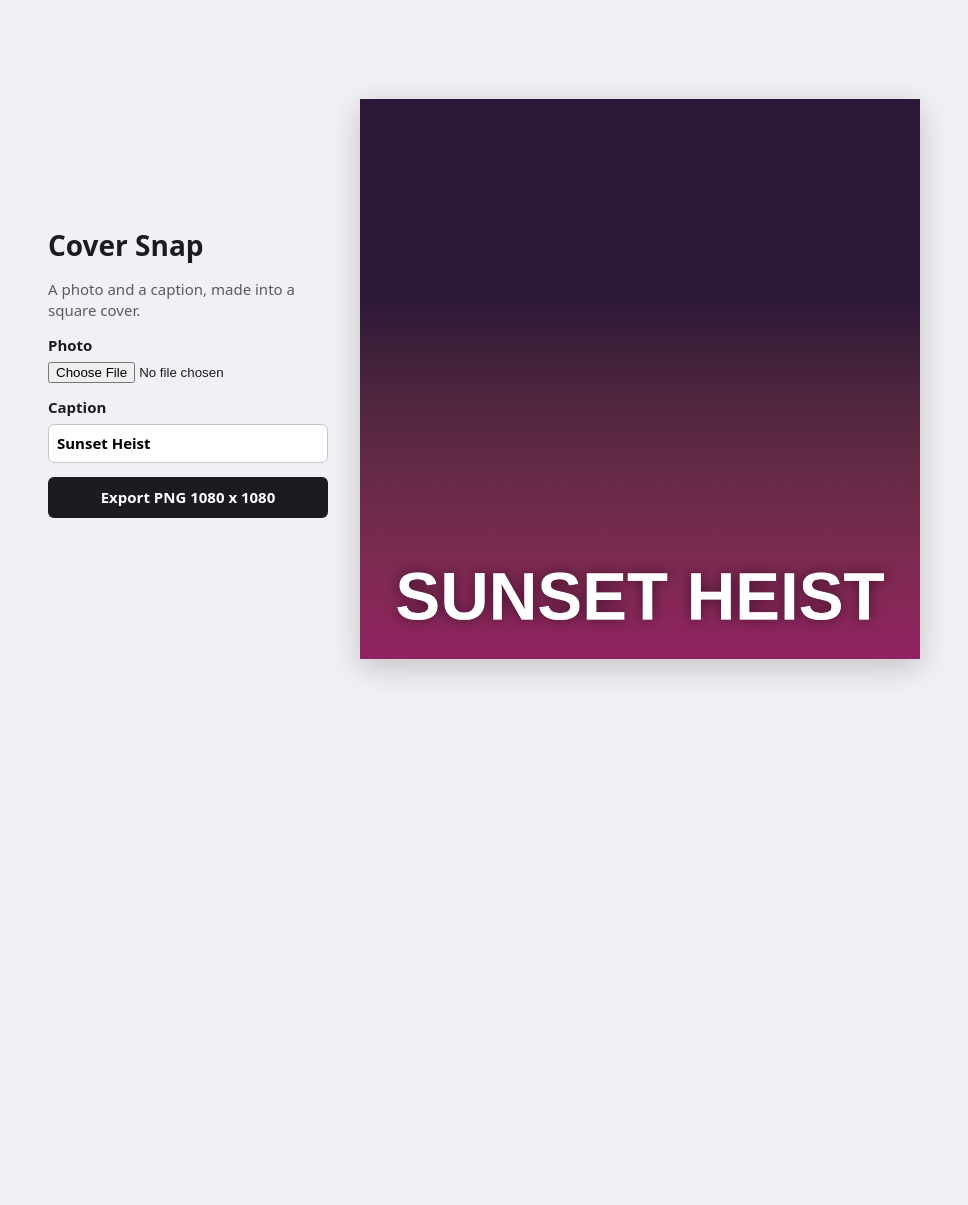
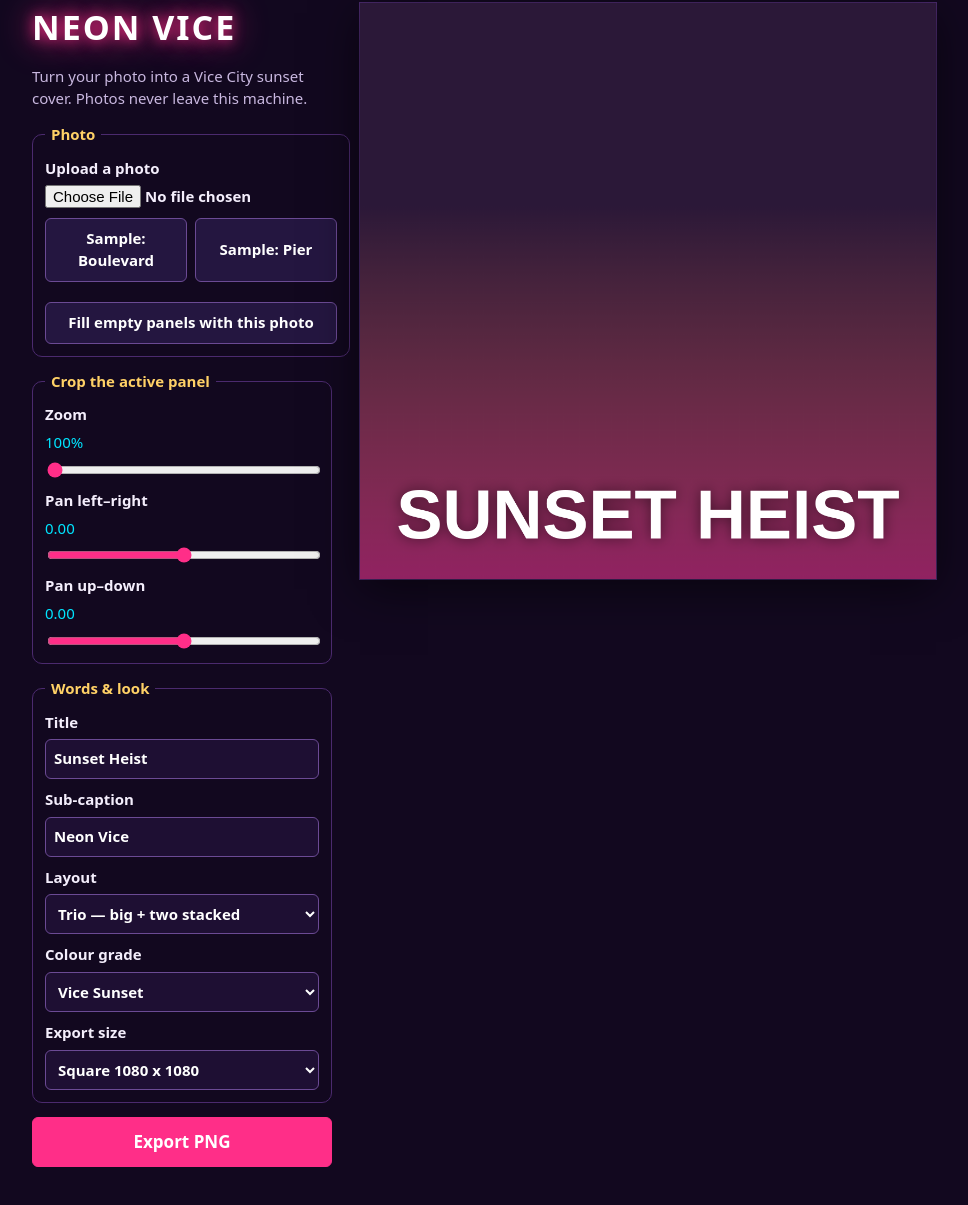
Before and after one commit to zavonlame/gta6-cover-art-01, a plain HTML site: page app/index.html in a window 1280 px wide. Shown: the part 21-1226 px from the top of the page, without its empty margins (156-1124 px from the left). Before the commit the page ends 800 px from the top, so only its background shows below. Drawn offline with Linux system fonts and the light colour scheme.

Commit message:
Add files via upload

```diff
--- a/app/index.html
+++ b/app/index.html
@@ -3,20 +3,71 @@
 <head>
 <meta charset="utf-8">
 <meta name="viewport" content="width=device-width, initial-scale=1">
-<title>Cover Snap</title>
+<title>Neon Vice — GTA-style Cover Maker</title>
 <link rel="stylesheet" href="./style.css">
 </head>
 <body>
 <main class="app">
   <section class="controls">
-    <h1>Cover Snap</h1>
-    <p>A photo and a caption, made into a square cover.</p>
-    <label>Photo <input id="photo" type="file" accept="image/*"></label>
-    <label>Caption <input id="caption" type="text" maxlength="40" value="Sunset Heist"></label>
-    <button id="export" type="button">Export PNG 1080 x 1080</button>
+    <h1>NEON VICE</h1>
+    <p class="tag">Turn your photo into a Vice City sunset cover. Photos never leave this machine.</p>
+
+    <fieldset>
+      <legend>Photo</legend>
+      <label class="file">Upload a photo <input id="photo" type="file" accept="image/*"></label>
+      <div class="row">
+        <button type="button" data-sample="boulevard">Sample: Boulevard</button>
+        <button type="button" data-sample="pier">Sample: Pier</button>
+      </div>
+      <div id="panel-tabs" class="tabs" role="tablist" aria-label="Panels"></div>
+      <button id="fill-all" type="button">Fill empty panels with this photo</button>
+    </fieldset>
+
+    <fieldset>
+      <legend>Crop the active panel</legend>
+      <label>Zoom <span id="zoom-val">100%</span>
+        <input id="zoom" type="range" min="1" max="3" step="0.05" value="1">
+      </label>
+      <label>Pan left–right <span id="panx-val">0.00</span>
+        <input id="panx" type="range" min="-1" max="1" step="0.05" value="0">
+      </label>
+      <label>Pan up–down <span id="pany-val">0.00</span>
+        <input id="pany" type="range" min="-1" max="1" step="0.05" value="0">
+      </label>
+    </fieldset>
+
+    <fieldset>
+      <legend>Words &amp; look</legend>
+      <label>Title <input id="caption" type="text" maxlength="40" value="Sunset Heist"></label>
+      <label>Sub-caption <input id="sub" type="text" maxlength="40" value="Neon Vice"></label>
+      <label>Layout
+        <select id="layout">
+          <option value="hero">Hero — one big photo</option>
+          <option value="split">Split — two panels</option>
+          <option value="trio" selected>Trio — big + two stacked</option>
+          <option value="grid">Grid — four panels</option>
+        </select>
+      </label>
+      <label>Colour grade
+        <select id="grade">
+          <option value="sunset" selected>Vice Sunset</option>
+          <option value="neon">Neon Night</option>
+          <option value="dusk">Palm Dusk</option>
+        </select>
+      </label>
+      <label>Export size
+        <select id="size">
+          <option value="1080x1080" selected>Square 1080 x 1080</option>
+          <option value="1080x1350">Portrait 1080 x 1350</option>
+          <option value="1920x1080">Landscape 1920 x 1080</option>
+        </select>
+      </label>
+    </fieldset>
+
+    <button id="export" type="button" class="primary">Export PNG</button>
     <p id="status" role="status"></p>
   </section>
-  <canvas id="cover" width="1080" height="1080" aria-label="The cover"></canvas>
+  <canvas id="cover" width="1080" height="1080" aria-label="The cover preview"></canvas>
 </main>
 <script type="module" src="./src/main.js"></script>
 </body>
--- a/app/style.css
+++ b/app/style.css
@@ -1,12 +1,48 @@
-html, body { margin: 0; height: 100%; background: #f2f0f4; color: #1d1b22; font: 15px/1.4 system-ui, sans-serif; }
-.app { display: flex; gap: 32px; align-items: center; justify-content: center; height: 100%; padding: 24px; box-sizing: border-box; }
-.controls { display: flex; flex-direction: column; gap: 14px; width: 280px; }
-.controls h1 { margin: 0; font-size: 28px; }
-.controls p { margin: 0; color: #5c5866; }
+/* Neon Vice editor: a dark desk around a bright sunset cover. */
+html, body { margin: 0; min-height: 100%; background: #12081f; color: #f4eefc; font: 15px/1.45 system-ui, sans-serif; }
+.app { display: flex; gap: 28px; align-items: flex-start; justify-content: center; padding: 24px; box-sizing: border-box; }
+.controls { display: flex; flex-direction: column; gap: 14px; width: 300px; flex: none; }
+.controls h1 {
+  margin: 0; font-size: 34px; letter-spacing: 2px; color: #fff;
+  text-shadow: 0 0 14px #ff2e88, 0 0 34px #ff2e88;
+}
+.tag { margin: 0; color: #c9b8e0; }
+fieldset {
+  border: 1px solid #4b2a6e; border-radius: 10px; padding: 12px;
+  display: flex; flex-direction: column; gap: 10px; margin: 0;
+}
+legend { font-weight: 700; color: #ffd166; padding: 0 6px; }
 label { display: flex; flex-direction: column; gap: 6px; font-weight: 600; }
-input[type=text] { font: inherit; padding: 8px; border: 1px solid #c9c4d1; border-radius: 6px; }
-button { font: inherit; font-weight: 700; padding: 10px; border: 0; border-radius: 6px; background: #1d1b22; color: #fff; cursor: pointer; }
-canvas { width: min(70vh, 60vw); height: min(70vh, 60vw); box-shadow: 0 8px 30px rgba(0, 0, 0, 0.2); }
+label span { color: #00e5ff; font-weight: 400; }
+input[type=text], select {
+  font: inherit; padding: 8px; border: 1px solid #6b4a94; border-radius: 6px;
+  background: #1e0f33; color: #fff;
+}
+input[type=file] { font: inherit; }
+input[type=range] { width: 100%; accent-color: #ff2e88; }
+button {
+  font: inherit; font-weight: 700; padding: 9px 10px; border: 1px solid #6b4a94;
+  border-radius: 6px; background: #241640; color: #fff; cursor: pointer;
+}
+button:hover { border-color: #ff2e88; }
+button.primary { background: #ff2e88; border-color: #ff2e88; font-size: 17px; padding: 12px; }
+button.primary:hover { background: #ff4d9d; }
+.row { display: flex; gap: 8px; }
+.row button { flex: 1; }
+.tabs { display: flex; gap: 6px; flex-wrap: wrap; }
+.tab { padding: 6px 9px; font-size: 13px; }
+.tab.active { background: #ff2e88; border-color: #ff2e88; }
+#status { margin: 0; min-height: 1.2em; color: #00e5ff; }
+canvas {
+  width: min(72vh, 58vw); height: auto; flex: none;
+  box-shadow: 0 10px 44px rgba(0, 0, 0, 0.55), 0 0 0 1px #4b2a6e;
+  background: #2b1055;
+}
 body.shot-cover .controls { display: none; }
 body.shot-cover .app { padding: 0; }
 body.shot-cover canvas { width: 100vw; height: 100vh; box-shadow: none; }
+@media (max-width: 760px) {
+  .app { flex-direction: column; align-items: center; }
+  .controls { width: 100%; max-width: 420px; }
+  canvas { width: 100%; max-width: 420px; }
+}
```
